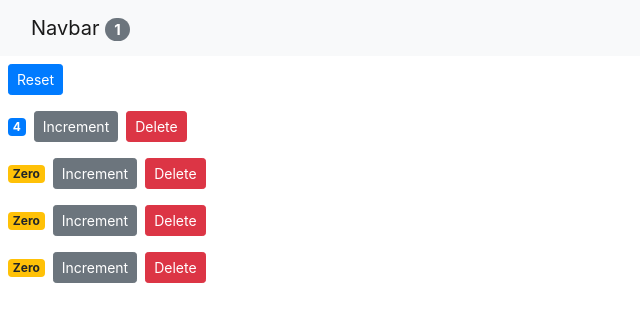
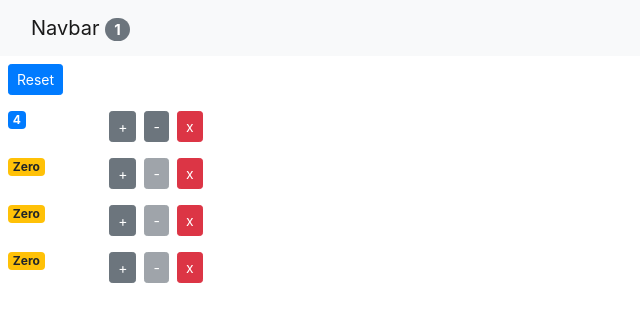
Before and after one commit to YulinSuen/mosh-react-counter-app-vidly, a React (Create React App) app: page / in a window 1280 px wide. Shown: the top 322 px of the page, without its empty margins (0-640 px from the left). Built offline with nearby package versions, Linux system fonts and the light colour scheme.

Commit message:
Added Decrement Button

```diff
--- a/src/App.js
+++ b/src/App.js
@@ -26,11 +26,20 @@ class App extends Component {
             onReset={this.handleReset}
             onIncrement={this.handleIncrement}
             onDelete={this.handleDelete}
+            onDecrement={this.handleDecrement}
           />
         </main>
       </React.Fragment>
     );
   }
+
+  handleDecrement = (counter) => {
+    const counters = [...this.state.counters];
+    const index = counters.indexOf(counter);
+    counters[index] = { ...counter };
+    counters[index].value--;
+    this.setState({ counters: counters });
+  };
 
   handleIncrement = (counter) => {
     const counters = [...this.state.counters];
--- a/src/components/counter.jsx
+++ b/src/components/counter.jsx
@@ -3,22 +3,32 @@ import React, { Component } from "react";
 class Counter extends Component {
   render() {
     return (
-      <div>
+      <div className="row">
+        <div className="col-1">
           <span className={this.getBadgeClasses()}>{this.formatCount()}</span>
-        {/* 没有传入方法，而是传入引用 */}
+        </div>
+        <div className="col">
           <button
             onClick={() => this.props.onIncrement(this.props.counter)}
             className="btn btn-secondary btn-sm"
           >
-          Increment
+            +
+          </button>
+          <button
+            onClick={() => this.props.onDecrement(this.props.counter)}
+            className="btn btn-secondary btn-sm m-2"
+            disabled={this.props.counter.value === 0 ? "disabled" : ""}
+          >
+            -
           </button>
           <button
             // 如果要传参数进去要用Arrow
             onClick={() => this.props.onDelete(this.props.counter.id)}
-          className="btn btn-danger btn-sm m-2"
+            className="btn btn-danger btn-sm"
           >
-          Delete
+            x
           </button>
+        </div>
       </div>
     );
   }
--- a/src/components/counters.jsx
+++ b/src/components/counters.jsx
@@ -3,7 +3,8 @@ import Counter from "./counter";
 
 class Counters extends Component {
   render() {
-    const { onReset, counters, onDelete, onIncrement } = this.props;
+    const { onReset, counters, onDelete, onIncrement, onDecrement } =
+      this.props;
     return (
       <div>
         <button onClick={onReset} className="btn btn-primary btn-sm m-2">
@@ -15,6 +16,7 @@ class Counters extends Component {
             key={counter.id}
             onDelete={onDelete}
             onIncrement={onIncrement}
+            onDecrement={onDecrement}
             counter={counter}
           />
         ))}
```
Also changed, not shown: 1 other file (tests, documents, lock files or other folders). Lines whose indentation alone changed are shown as unchanged.
